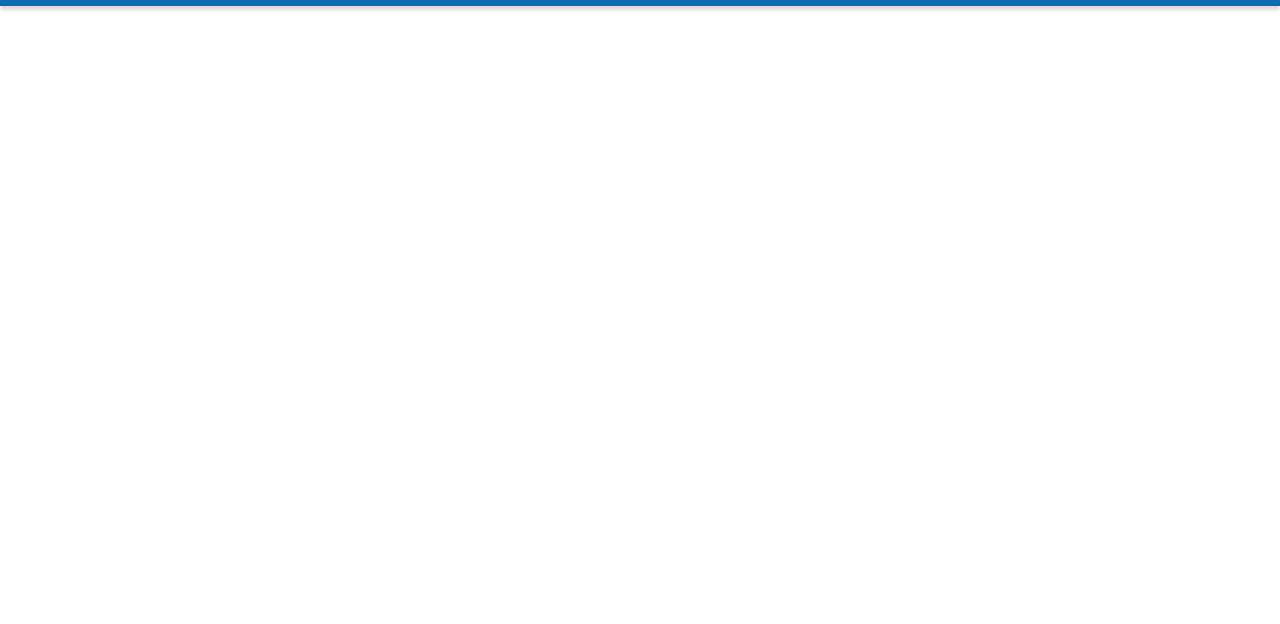
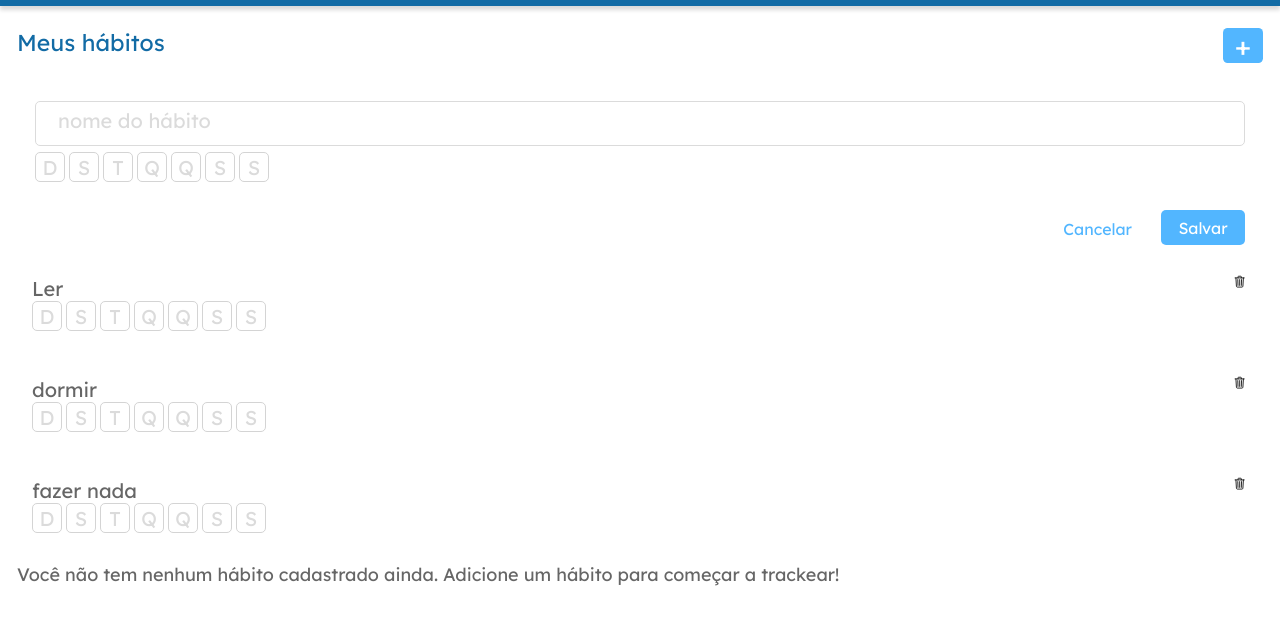
Before and after one commit to MatheusMorais2/Projeto_10_TrackIt, a React app: page /habitos in a window 1280 px wide. Shown: the part 64-688 px from the top of the page. Built offline with nearby package versions, Linux system fonts and the light colour scheme.

Commit message:
Layout Pagina de Habitos

```diff
--- a/public/index.html
+++ b/public/index.html
@@ -16,5 +16,7 @@
   <body>
     <noscript>You need to enable JavaScript to run this app.</noscript>
     <div class="root"></div>
+    <script type="module" src="https://unpkg.com/ionicons@5.5.2/dist/ionicons/ionicons.esm.js"></script>
+    <script nomodule src="https://unpkg.com/ionicons@5.5.2/dist/ionicons/ionicons.js"></script>
   </body>
 </html>
--- a/src/App/index.js
+++ b/src/App/index.js
@@ -1,9 +1,9 @@
 import { BrowserRouter, Routes, Route } from "react-router-dom";
-import Habits from "../Habits";
-import History from "../History";
+import HabitsPage from "../HabitsPage";
+import HistoryPage from "../HistoryPage";
 import LoginPage from "../LoginPage";
-import SignUp from "../SignUp";
-import Today from "../Today";
+import SignUpPage from "../SignUpPage";
+import TodayPage from "../TodayPage";
 
 export default function App() {
 
@@ -11,10 +11,10 @@ export default function App() {
         <BrowserRouter>
             <Routes>
                 <Route path="/" element={<LoginPage />}></Route>
-                <Route path="/cadastro" element={<SignUp />}></Route>
-                <Route path="/habitos" element={<Habits />} ></Route>
-                <Route path="/hoje" element={<Today />} ></Route>
-                <Route path="/historico" element={<History />} ></Route>
+                <Route path="/cadastro" element={<SignUpPage />}></Route>
+                <Route path="/habitos" element={<HabitsPage />} ></Route>
+                <Route path="/hoje" element={<TodayPage />} ></Route>
+                <Route path="/historico" element={<HistoryPage />} ></Route>
             </Routes>
         </BrowserRouter>
     );
--- a/src/Habits/index.js
+++ /dev/null
@@ -1,14 +0,0 @@
-import Header from "../Header";
-
-export default function Habits() {
-
-    return (
-        <>
-            <Header />
-{/*             <Container>
-
-            </Container>
-            <Footer></Footer> */}
-        </>
-    );
-}
--- /dev/null
+++ b/src/HabitsPage/DaysOfTheWeek/index.js
@@ -0,0 +1,30 @@
+import styled from "styled-components";
+
+export default function DaysOfTheWeek () {
+    const daysOfTheWeek = ['D', 'S', 'T', 'Q', 'Q', 'S', 'S'];
+    return (
+        <Days>
+            {daysOfTheWeek.map((elem, index) => <Day key={index}>{elem}</Day>)}
+        </Days>
+    );
+};
+
+const Days = styled.div`
+    display: flex;
+    flex-wrap: wrap;
+    gap: 4px;
+    margin-bottom: 28px;
+`;
+
+const Day = styled.button`
+    width: 30px;
+    height: 30px;
+    border: 1px solid #D4D4D4;
+    border-radius: 5px;
+    text-align: center;
+    color: #DBDBDB;
+    background-color: #fff ;
+    font-family: 'Lexend Deca';
+    font-weight: 400;
+    font-size: 19.98px;
+`;
--- /dev/null
+++ b/src/HabitsPage/Habit/index.js
@@ -0,0 +1,45 @@
+import styled from "styled-components";
+import DaysOfTheWeek from "../DaysOfTheWeek";
+
+export default function Habit( {info} ) {
+
+    return (
+        <Container>
+            <Title>{info}</Title>
+            <Delete>
+                <ion-icon name="trash-outline"></ion-icon>
+            </Delete>
+            <DaysOfTheWeek/>
+        </Container>
+    );
+};
+
+const Container = styled.div`
+    background-color: #fff;
+    border-radius: 5px;
+    width: 100%;
+    position: relative;
+    height: 91px;
+    padding: 13px 15px;
+    margin-bottom: 10px;
+`;
+
+const Title = styled.span`
+    font-family: 'Lexend Deca';
+    font-size: 20px;
+    font-style: normal;
+    font-weight: 400;
+    line-height: 25px;
+    letter-spacing: 0em;
+    text-align: left;
+    color: #666666;
+    margin-bottom: 8px;
+`;
+
+const Delete = styled.button`
+    position: absolute;
+    top: 11px;
+    right: 11px;
+    border: none;
+    background-color: #fff;
+`;
--- /dev/null
+++ b/src/HabitsPage/HabitCreation/index.js
@@ -0,0 +1,61 @@
+import styled from "styled-components";
+import WideInput from "../../styles/wideInput";
+import DaysOfTheWeek from "../DaysOfTheWeek";
+
+export default function HabitCreation() {
+
+    return (
+        <Container>
+
+            <WideInput placeholder="nome do hábito"/>
+
+            <DaysOfTheWeek/>
+
+            <Buttons>
+                <Cancel >Cancelar</Cancel >
+                <Save >Salvar</Save>
+            </Buttons>
+        </Container>
+    );
+
+};
+
+const Container = styled.div`
+    background-color: #fff;
+    border-radius: 5px;
+    width: 100%;
+    height: 180px;
+    padding: 18px;
+`;
+
+const Buttons = styled.div`
+    width: 100%;
+    height: 35px;
+    display: flex;
+    justify-content: right;
+    align-items: center;
+`;
+
+const Cancel = styled.button`
+    height: 20px;
+    color: #52B6FF;
+    font-family: 'Lexend Deca';
+    font-size: 15.98px;
+    margin-right: 23px;
+    border: none;
+    background-color: #fff;
+`;
+
+const Save = styled.button`
+    height: 100%;
+    width: 84px;
+    background-color: #52B6FF;
+    border-radius: 5px;
+    text-align: center;
+    color: #fff;
+    font-family: 'Lexend Deca';
+    font-size: 16px;
+    font-style: normal;
+    font-weight: 400;
+    border: none;
+`;
--- /dev/null
+++ b/src/HabitsPage/index.js
@@ -0,0 +1,87 @@
+import Header from "../Header";
+import styled from "styled-components";
+import HabitCreation from "./HabitCreation";
+import Habit from "./Habit";
+
+export default function HabitsPage() {
+    const noHabitText = `Você não tem nenhum hábito\n cadastrado ainda. Adicione um hábito\n para começar a trackear!`;
+    const habitsArr = ['Ler', 'dormir', 'fazer nada'];
+
+    return (
+        <>
+            <Header />
+            <Container>
+
+                <HeadBar>
+                    <span>
+                        Meus hábitos
+                    </span>
+                    <AddHabit>+</AddHabit>
+                </HeadBar>
+
+                <HabitCreation/>
+
+                <Habits>
+                    {habitsArr.map( (elem, index) => <Habit key={index} info={elem}/>)}
+                </Habits>
+
+                <NoHabit>
+                    {noHabitText}
+                </NoHabit>
+
+            </Container>
+{/*             <Footer/> */}
+        </>
+    );
+};
+
+const Container = styled.div`
+    padding: 92px 17px;
+
+`;
+
+const HeadBar = styled.div`
+    width: 100%;
+    display: flex;
+    justify-content: space-between;
+    margin-bottom: 20px;
+
+    span {
+        font-family: 'Lexend Deca';
+        font-size: 23px;
+        font-style: normal;
+        font-weight: 400;
+        line-height: 29px;
+        letter-spacing: 0em;
+        text-align: left;
+        color: #126BA5;
+    }
+`;
+
+const AddHabit = styled.button`
+    width: 40px;
+    height: 35px;
+    border: none;
+    background-color: #52B6FF;
+    display: flex;
+    justify-content: center;
+    align-items: center;
+    color: #fff;
+    border-radius: 4.64px;
+    font-family: 'Lexend Deca';
+    font-size: 27px;
+    font-weight: 400;
+`;
+
+const NoHabit = styled.span`
+    font-family: 'Lexend Deca';
+    font-size: 18px;
+    font-style: normal;
+    font-weight: 400;
+    color: #666666;
+`;
+
+const Habits = styled.div`
+    gap: 10px;
+    width: 100%;
+`;
--- a/src/History/index.js
+++ b/src/HistoryPage/index.js
@@ -1,4 +1,4 @@
-export default function History() {
+export default function HistoryPage() {
 
     return (
         <div>History</div>
--- a/src/LoginPage/FormLogin/index.js
+++ b/src/LoginPage/FormLogin/index.js
@@ -1,15 +1,12 @@
 import styled from 'styled-components';
+import WideInput from '../../styles/wideInput';
 
 export default function FormLogin() {
     return (
         <Container>
-            <Input placeholder='email'>
+            <WideInput placeholder='email'/>
 
-            </Input>
-
-            <Input placeholder='senha'>
-
-            </Input>
+            <WideInput placeholder='senha'/>
 
             <Button>
                 Entrar
@@ -25,7 +22,7 @@ const Container = styled.div`
     padding: 0 36px;
 `;
 
-const Input = styled.input`
+/* const Input = styled.input`
     width: 100%;
     height: 45px;
     border: 1px solid #D4D4D4;
@@ -39,7 +36,7 @@ const Input = styled.input`
         color: #DBDBDB;
         padding-left: 11px;
     }
-`;
+`; */
 
 const Button = styled.button`
     width: 100%;
--- a/src/SignUp/FormSignUp/index.js
+++ b/src/SignUpPage/FormSignUp/index.js
@@ -1,13 +1,13 @@
 import styled from "styled-components";
-
+import WideInput from "../../styles/wideInput";
 
 export default function FormSignUp () {
     return (
         <Container>
-            <Input placeholder='email'/>
-            <Input placeholder='senha' />
-            <Input placeholder='nome' />
-            <Input placeholder='foto' />
+            <WideInput placeholder='email'/>
+            <WideInput placeholder='senha' />
+            <WideInput placeholder='nome' />
+            <WideInput placeholder='foto' />
 
             <Button>Cadastrar</Button>
         </Container>
@@ -19,22 +19,6 @@ const Container = styled.div`
     gap: 6px;
     margin-top: 33px;
     padding: 0 36px;
-`;
-
-const Input = styled.input`
-    width: 100%;
-    height: 45px;
-    border: 1px solid #D4D4D4;
-    border-radius: 5px;
-    margin-bottom: 6px;
-    padding: 0 11px;
-    ::placeholder{
-        font-family: 'Lexend Deca';
-        font-style: 'Regular';
-        font-size: 19.98px;
-        color: #DBDBDB;
-        padding-left: 11px;
-    }
 `;
 
 const Button = styled.button`
--- a/src/SignUp/index.js
+++ b/src/SignUpPage/index.js
@@ -2,7 +2,7 @@ import styled from "styled-components";
 import LoginLogo from "../LoginPage/LoginLogo";
 import FormSignUp from "./FormSignUp";
 
-export default function SignUp() {
+export default function SignUpPage() {
 
     return (
         <Container>
--- a/src/Today/index.js
+++ b/src/TodayPage/index.js
@@ -1,4 +1,4 @@
-export default function Today() {
+export default function TodayPage() {
 
     return (
         <div>Today</div>
--- /dev/null
+++ b/src/styles/wideInput.js
@@ -0,0 +1,19 @@
+import styled from "styled-components";
+
+const WideInput = styled.input`
+    width: 100%;
+    height: 45px;
+    border: 1px solid #DBDBDB;
+    border-radius: 5px;
+    margin-bottom: 6px;
+    padding: 0 11px;
+    ::placeholder{
+        font-family: 'Lexend Deca';
+        font-style: 'Regular';
+        font-size: 19.98px;
+        color: #DBDBDB;
+        padding-left: 11px;
+    }
+`;
+
+export default WideInput;
```
